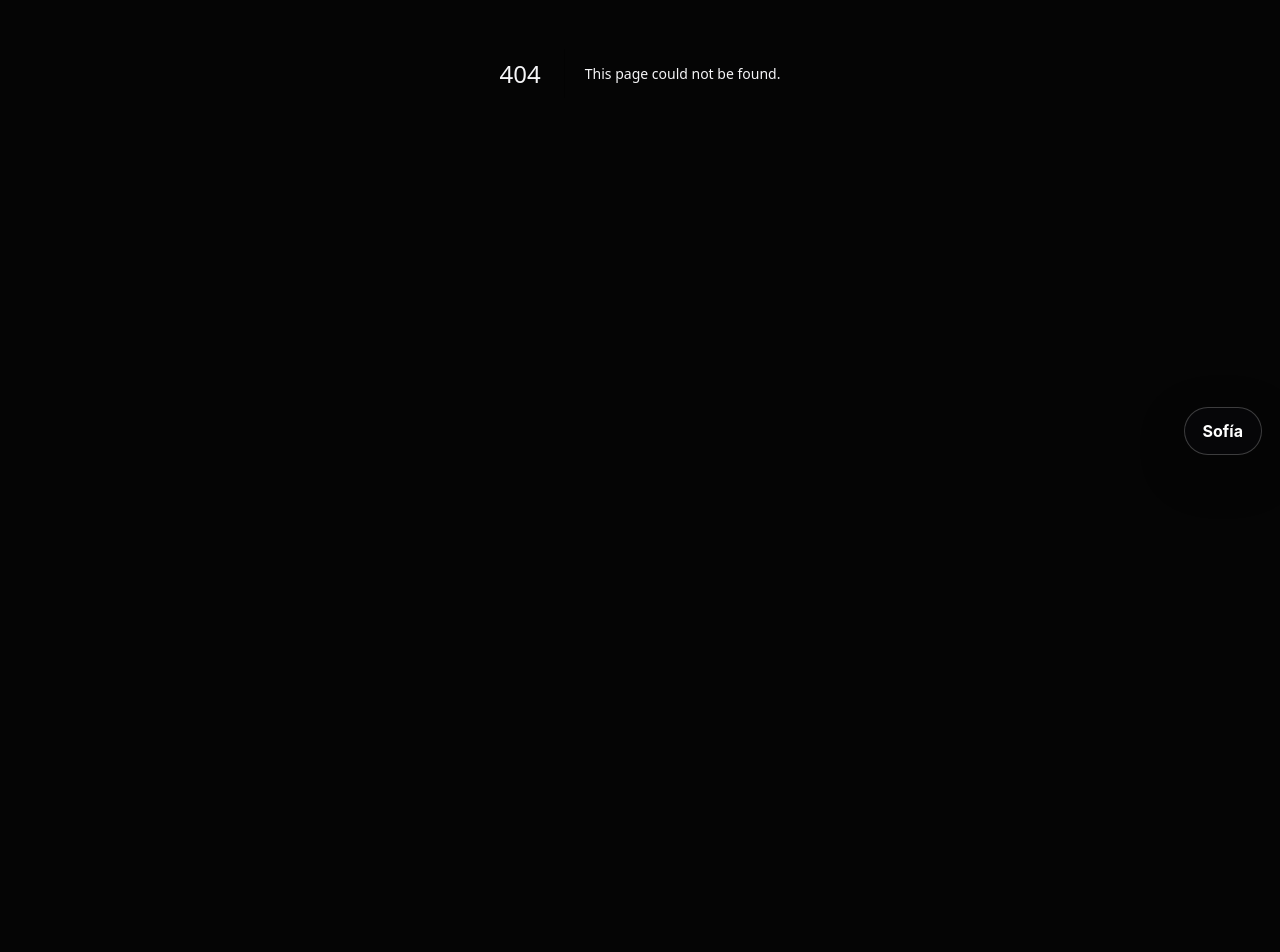
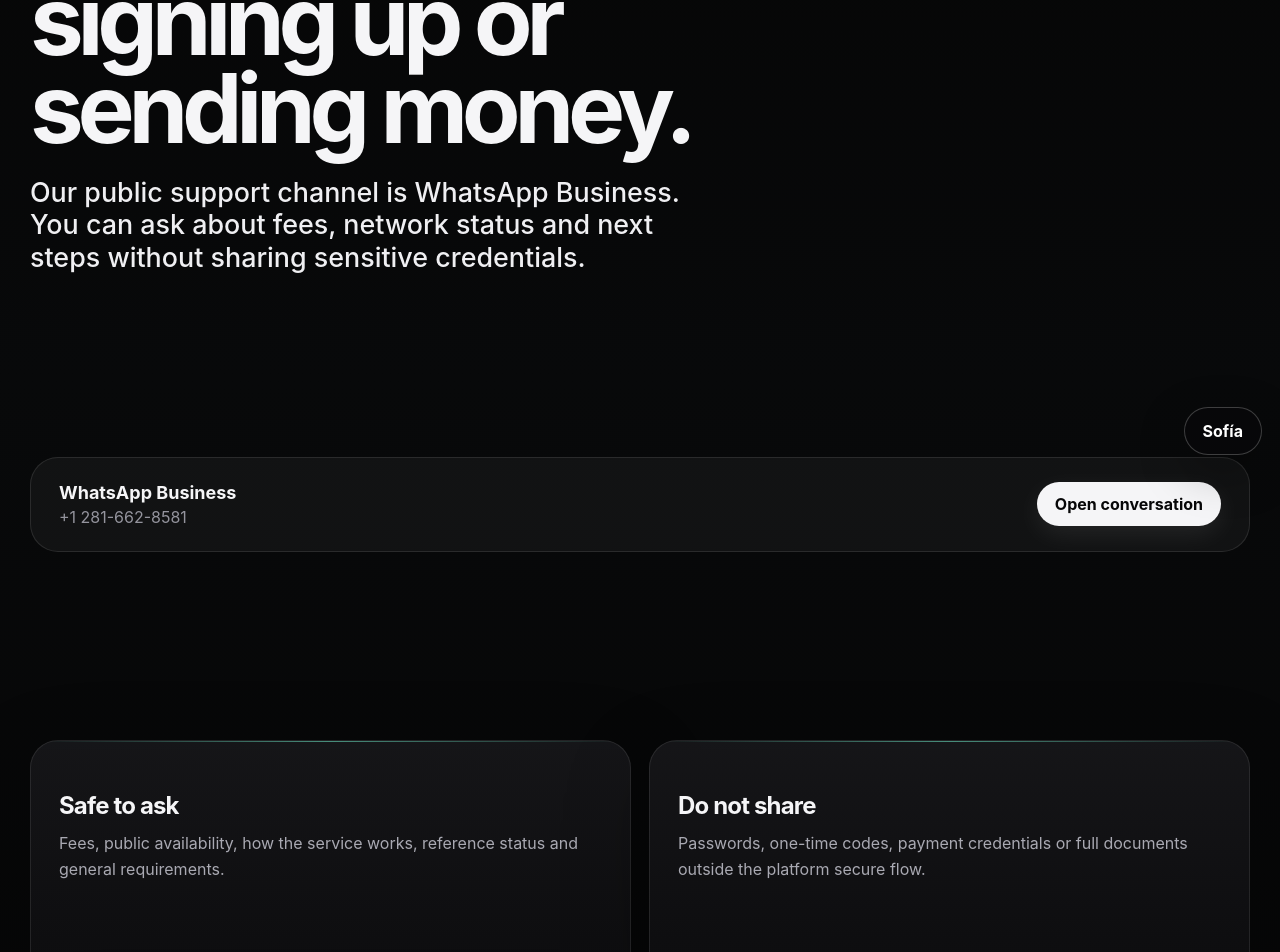
Before and after one commit to SAHJONY/CUBACASH, a Next.js app: page /en/contact in a window 1280 px wide. Before the commit this address had no page. Shown: the part 327-1279 px from the top of the page. Before the commit the page ends 800 px from the top, so only its background shows below. Built offline with nearby package versions, Linux system fonts and the light colour scheme.

Commit message:
Add a visible public support page

```diff
--- /dev/null
+++ b/app/[locale]/contact/page.tsx
@@ -0,0 +1,19 @@
+import {localeOf} from '@/lib/i18n';
+import {APP_COMMUNICATIONS,whatsappUrl} from '@/lib/communications';
+
+export default async function ContactPage({params}:{params:Promise<{locale:string}>}){
+  const {locale:raw}=await params;
+  const locale=localeOf(raw);
+  const es=locale==='es';
+  const support=APP_COMMUNICATIONS.whatsappPrimary;
+  return <main className="shell premiumAppShell" dir={locale==='ar'?'rtl':'ltr'}>
+    <nav className="nav premiumNav"><a href={`/${locale}`} className="brandwrap"><div className="brand">MY CUBA CASH</div><small>{es?'Contacto y soporte':'Contact and support'}</small></a><div className="navlinks"><a href={`/${locale}/fees`}>{es?'Tarifas':'Fees'}</a><a href={`/${locale}/how-it-works`}>{es?'Cómo funciona':'How it works'}</a><a href={`/${locale}/faq`}>FAQ</a></div></nav>
+    <section className="hero"><div className="heroCopy"><div className="eyebrow">{es?'SOPORTE VISIBLE':'VISIBLE SUPPORT'}</div><h1>{es?'Pregunta antes de registrarte o enviar dinero.':'Ask before signing up or sending money.'}</h1><p className="heroLead">{es?'Nuestro canal público de soporte es WhatsApp Business. Puedes preguntar por tarifas, estado de la red y próximos pasos sin compartir credenciales sensibles.':'Our public support channel is WhatsApp Business. You can ask about fees, network status and next steps without sharing sensitive credentials.'}</p></div></section>
+    <section className="section supportSection"><div className="supportCard"><div><strong>{support.label}</strong><span>{support.display}</span></div><a className="cta premiumCta" href={whatsappUrl(support.e164,es?'Hola, necesito ayuda con MY CUBA CASH. Antes de registrarme quiero confirmar tarifas y disponibilidad.':'Hello, I need help with MY CUBA CASH. Before signing up I want to confirm fees and availability.')}>{es?'Abrir conversación':'Open conversation'}</a></div></section>
+    <section className="section"><div className="featureGrid">
+      <article className="feature premiumCard"><h3>{es?'Sí puedes preguntar':'Safe to ask'}</h3><p>{es?'Tarifas, disponibilidad pública, funcionamiento, estado de una referencia y requisitos generales.':'Fees, public availability, how the service works, reference status and general requirements.'}</p></article>
+      <article className="feature premiumCard"><h3>{es?'No compartas':'Do not share'}</h3><p>{es?'Contraseñas, códigos de un solo uso, credenciales de pago o documentos completos fuera del flujo seguro de la plataforma.':'Passwords, one-time codes, payment credentials or full documents outside the platform secure flow.'}</p></article>
+      <article className="feature premiumCard"><h3>{es?'Verifica siempre':'Always verify'}</h3><p>{es?'Usa únicamente el número publicado aquí y confirma cualquier proveedor mediante su ID público dentro del directorio.':'Use only the number published here and confirm any provider by its public ID in the directory.'}</p></article>
+    </div></section>
+  </main>;
+}
```
